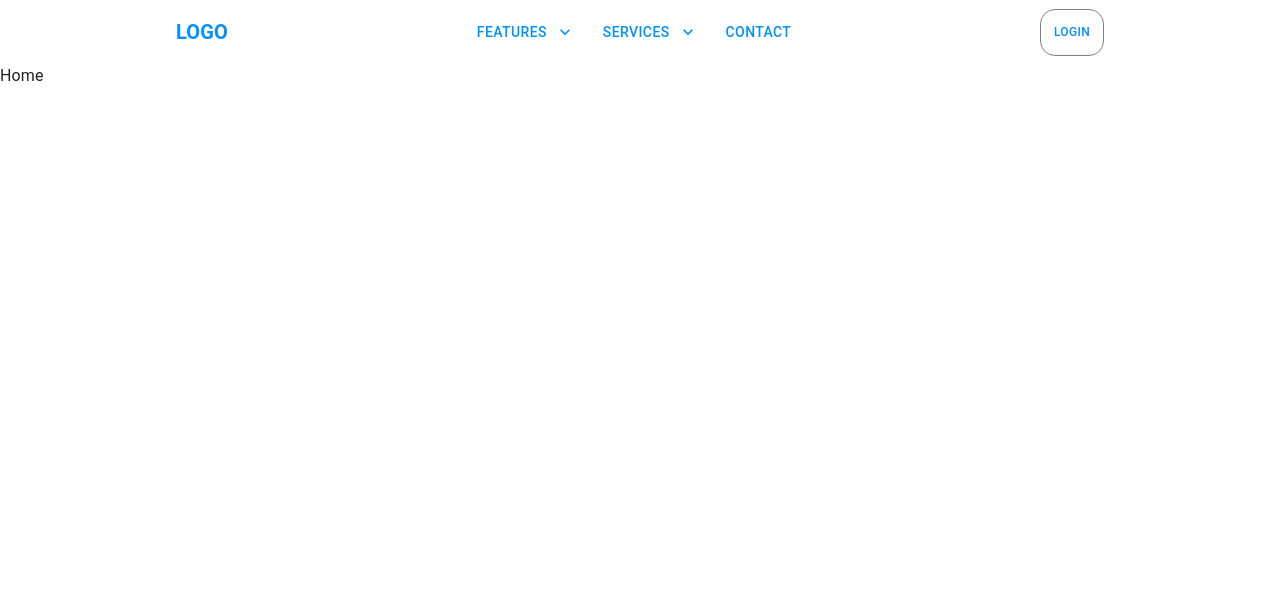
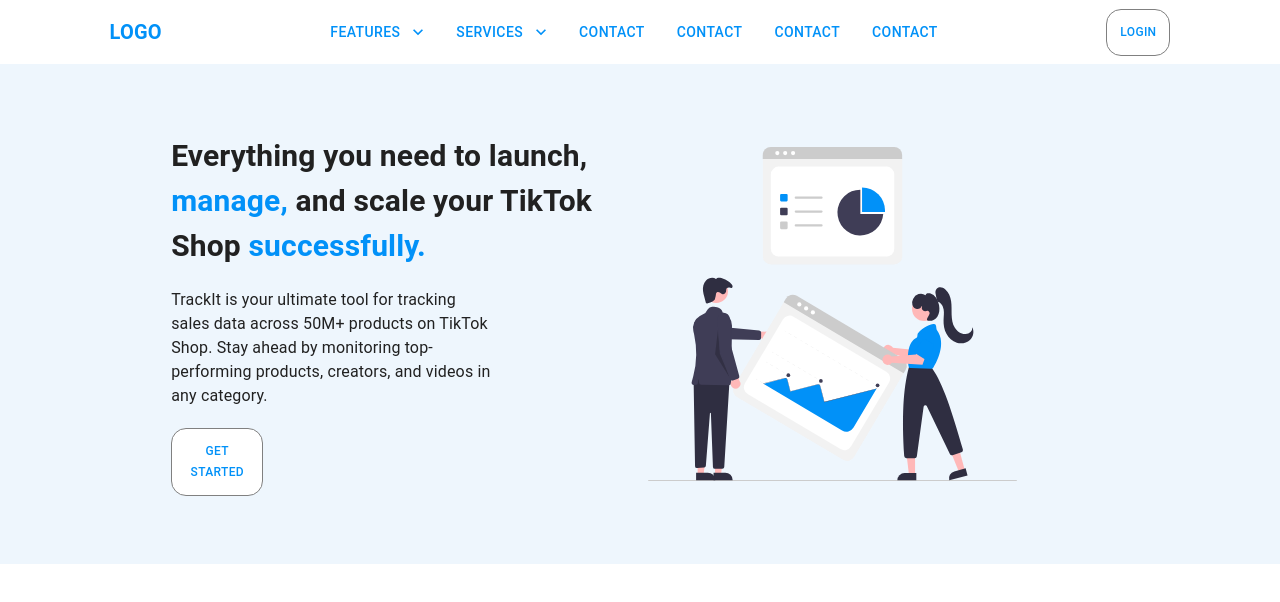
Before and after one commit to Huzaifahussain4/Custom-Project, a React (Vite) app: page / in a window 1280 px wide. Shown: the top 602 px of the page. Built offline with nearby package versions, Linux system fonts and the light colour scheme.

Commit message:
Home screen setup complete

```diff
--- a/src/components/Navbar/Navbar.jsx
+++ b/src/components/Navbar/Navbar.jsx
@@ -9,15 +9,25 @@ import {
   Button,
   Box,
   Container,
+  List,
+  ListItem,
+  ListItemIcon,
+  ListItemButton,
+  ListItemText,
+  Divider,
+  Drawer,
 } from "@mui/material";
 import AccountCircleIcon from "@mui/icons-material/AccountCircle";
 import ArrowDropDownIcon from "@mui/icons-material/ArrowDropDown";
 import theme from "../../utils/theme";
 import KeyboardArrowDownOutlinedIcon from "@mui/icons-material/KeyboardArrowDownOutlined";
-import { WidthFull } from "@mui/icons-material";
+import { Margin, Padding, WidthFull } from "@mui/icons-material";
 import shadows from "@mui/material/styles/shadows";
 import { CustomButton } from "../CustomButton/CustomButton";
 import { useNavigate } from "react-router";
+import InboxIcon from "@mui/icons-material/MoveToInbox";
+import MailIcon from "@mui/icons-material/Mail";
+import MenuIcon from "@mui/icons-material/Menu";
 
 export const Navbar = () => {
   const navigate = useNavigate();
@@ -50,14 +60,79 @@ export const Navbar = () => {
   const token = localStorage.getItem("Token");
   console.log("🚀 ~ Navbar ~ token:", token);
 
+  const [open, setOpen] = React.useState(false);
+
+  const toggleDrawer = (newOpen) => () => {
+    setOpen(newOpen);
+  };
+
+  const DrawerList = (
+    <Box sx={{ width: 250 }} role="presentation" onClick={toggleDrawer(false)}>
+      <List>
+        {["Inbox", "Starred", "Send email", "Drafts"].map((text, index) => (
+          <ListItem key={text} disablePadding>
+            <ListItemButton>
+              <ListItemIcon>
+                {index % 2 === 0 ? <InboxIcon /> : <MailIcon />}
+              </ListItemIcon>
+              <ListItemText primary={text} />
+            </ListItemButton>
+          </ListItem>
+        ))}
+      </List>
+      <Divider />
+      <List>
+        {["All mail", "Trash", "Spam"].map((text, index) => (
+          <ListItem key={text} disablePadding>
+            <ListItemButton>
+              <ListItemIcon>
+                {index % 2 === 0 ? <InboxIcon /> : <MailIcon />}
+              </ListItemIcon>
+              <ListItemText primary={text} />
+            </ListItemButton>
+          </ListItem>
+        ))}
+      </List>
+    </Box>
+  );
+
   return (
-    <AppBar
-      position="static"
-      sx={{ backgroundColor: theme.palette.background.default }}
-      elevation={0}
+    // <AppBar
+    //   position="static"
+    //   sx={{ backgroundColor: theme.palette.background.default, width: "100%", padding: "0px" }}
+    //   elevation={0}
+    // >
+    <Container
+      maxWidth={false}
+      sx={{
+        display: "flex",
+        justifyContent: "center",
+        // width: { md: "100%", sm: "100%", xs: "100%" },
+        width: "100%",
+
+        // padding: "0px",
+        // margin: "0px",
+        // maxwidth: "none",
+      }}
     >
-      <Container sx={{ width: { md: "80%", sm: "60%", xs: "50%" } }}>
-        <Toolbar sx={{ display: "flex", justifyContent: "space-between" }}>
+      <Toolbar
+        sx={{
+          display: "flex",
+          justifyContent: "space-between",
+          width: { md: "90%", sm: "100%", xs: "100%" },
+          padding: "0px",
+          margin: "0px",
+        }}
+      >
+        <Box sx={{ display: { sm: "none", xs: "flex" }, gap: 2 }}>
+          <IconButton onClick={toggleDrawer(true)}>
+            <MenuIcon />
+          </IconButton>
+          <Drawer open={open} onClose={toggleDrawer(false)}>
+            {DrawerList}
+          </Drawer>
+        </Box>
+
         {/* Left-aligned Logo */}
         <Typography
           variant="h6"
@@ -66,7 +141,7 @@ export const Navbar = () => {
           LOGO
         </Typography>
         {/* Center-aligned Dropdown Buttons */}
-          <Box sx={{ display: "flex", gap: 2 }}>
+        <Box sx={{ display: { sm: "flex", xs: "none" }, gap: 2 }}>
           <Button
             color="inherit"
             endIcon={<KeyboardArrowDownOutlinedIcon />}
@@ -82,6 +157,15 @@ export const Navbar = () => {
             sx={{ color: theme.palette.primary.main }}
           >
             Services
+          </Button>
+          <Button color="inherit" sx={{ color: theme.palette.primary.main }}>
+            Contact
+          </Button>
+          <Button color="inherit" sx={{ color: theme.palette.primary.main }}>
+            Contact
+          </Button>
+          <Button color="inherit" sx={{ color: theme.palette.primary.main }}>
+            Contact
           </Button>
           <Button color="inherit" sx={{ color: theme.palette.primary.main }}>
             Contact
@@ -114,9 +198,7 @@ export const Navbar = () => {
               open={Boolean(profileAnchorEl)}
               onClose={handleProfileClose}
             >
-                <MenuItem onClick={handleProfileClose}>
-                  Profile Settings
-                </MenuItem>
+              <MenuItem onClick={handleProfileClose}>Profile Settings</MenuItem>
               <MenuItem onClick={handleLogout}>Logout</MenuItem>
             </Menu>
           </>
@@ -128,6 +210,6 @@ export const Navbar = () => {
         {/* {!token && <CustomButton text="Login" />} */}
       </Toolbar>
     </Container>
-    </AppBar>
+    // </AppBar>
   );
 };
--- a/src/pages/Home/Home.jsx
+++ b/src/pages/Home/Home.jsx
@@ -1,7 +1,87 @@
+import { Box } from "@mui/material";
 import React from "react";
+import theme from "../../utils/theme";
+import { Height } from "@mui/icons-material";
+import asset1 from "../../../src/assets/asset1.svg";
+import { CustomButton } from "../../components/CustomButton/CustomButton";
 
 const Home = () => {
-  return <div>Home</div>;
+  return (
+    <Box
+      sx={{
+        display: "flex",
+        justifyContent: "center",
+        backgroundColor: theme.palette.background.light,
+      }}
+    >
+      <Box
+        sx={{
+          display: { sm: "flex", xs: "block" },
+          justifyContent: "center",
+          alignItems: "center",
+          width: { md: "90%", xs: "100%" },
+          gap: 2,
+        }}
+      >
+        <Box
+          sx={{
+            textAlign: "left",
+            width: { md: "40%", sx: "100%" },
+            // bgcolor: "red",
+            height: "500px",
+            display: "flex",
+            flexDirection: "column",
+            justifyContent: "center",
+            alignItems: "left",
+          }}
+        >
+          <span
+            style={{
+              color: theme.palette.text.primary,
+              fontSize: "30px",
+              fontWeight: "bold",
+            }}
+          >
+            Everything you need to launch,
+            <span style={{ color: theme.palette.primary.main }}>
+              {" "}
+              manage,
+            </span>{" "}
+            and scale your TikTok Shop
+            <span style={{ color: theme.palette.primary.main }}>
+              {" "}
+              successfully.
+            </span>
+          </span>
+
+          <span
+            style={{
+              color: theme.palette.text.primary,
+              width: "70%",
+              marginTop: "20px",
+            }}
+          >
+            TrackIt is your ultimate tool for tracking sales data across 50M+
+            products on TikTok Shop. Stay ahead by monitoring top-performing
+            products, creators, and videos in any category.
+          </span>
+
+          <Box sx={{ marginTop: "20px", width: "20%" }}>
+            <CustomButton text={"Get Started"} />
+          </Box>
+        </Box>
+        <Box
+          sx={{
+            display: { sm: "flex", xs: "none" },
+            textAlign: "center",
+            width: { md: "40%", sx: "100%" },
+          }}
+        >
+          <img src={asset1} alt="" style={{ width: "80%" }} />
+        </Box>
+      </Box>
+    </Box>
+  );
 };
 
 export default Home;
--- a/src/utils/colors.js
+++ b/src/utils/colors.js
@@ -6,6 +6,7 @@ const colors = {
   warning: "#ff9800", // Orange
   info: "#2196f3", // Light Blue
   background: "#ffffff",
+  background_light: "#eef6fd",
   hover: "#d4e9f4",
   textPrimary: "#212121",
   textSecondary: "#757575",
--- a/src/utils/theme.jsx
+++ b/src/utils/theme.jsx
@@ -9,7 +9,7 @@ const theme = createTheme({
     error: { main: colors.error },
     warning: { main: colors.warning },
     info: { main: colors.info },
-    background: { default: colors.background },
+    background: { default: colors.background, light: colors.background_light },
     hover: { main: colors.hover },
     text: { primary: colors.textPrimary, secondary: colors.textSecondary },
   },
```
Also changed, not shown: src/assets/asset1.svg (added). Lines whose indentation alone changed are shown as unchanged.
